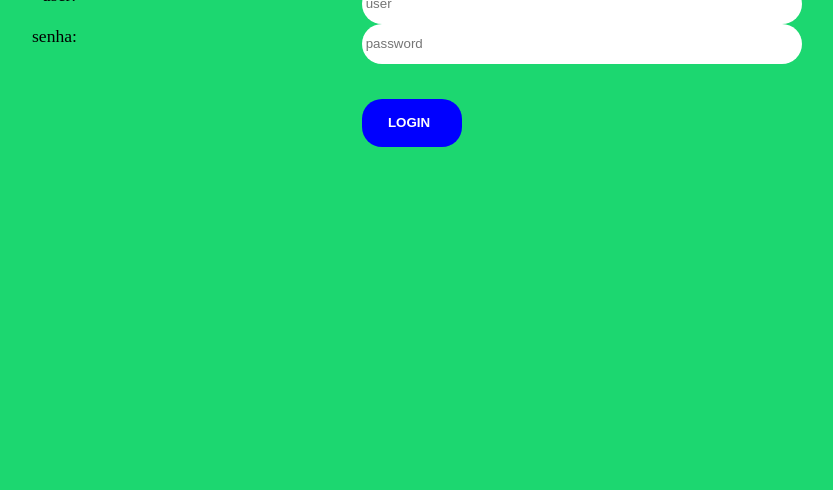
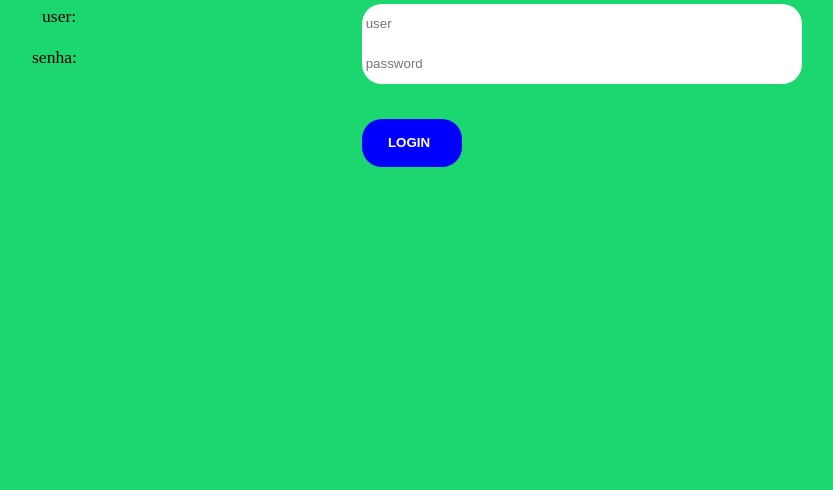
Before and after one commit to Maikongab20/site_para_coleta_de_ovos, a website: page index.html in a window 1280 px wide. Shown: the part 310-800 px from the top of the page, without its empty margins (58-891 px from the left). Drawn offline with Linux system fonts and the light colour scheme.

Commit message:
estilizando input

```diff
--- a/style/style_index.css
+++ b/style/style_index.css
@@ -26,6 +26,7 @@ body{
 }
 img{
     background-size: cover;
+    margin-bottom: 20px;
 }
 
 /* formulario de login*/
@@ -44,7 +45,7 @@ label{
     display: block;
     position: relative;
     position: absolute;
-    top: 295px;
+    top: 316px;
     left: 100px;
     font-size: bold;
     font-size: 1.1rem;
@@ -54,7 +55,7 @@ label{
     display: block;
     position: relative;
     position: absolute;
-    top: 336px;
+    top: 357px;
     left:90px;
 
     font-size: bold;
@@ -67,16 +68,17 @@ input{
     display: inline-block;
     height: 40px;
     background-color: #FFFFFF;
-
+    margin: px;
 
 
 }
 #login{
-    border-radius: 20px 20px 20px 20px;
+    border-radius: 20px 20px 0px 0px;
 }
 
 #senha{
-    border-radius: 20px 20px 20px 20px;
+    border-radius: 0px 0px 20px 20px;
+    border-radius: none;
 }
 
 .enviar{
```
Also changed, not shown: 1 other file.
